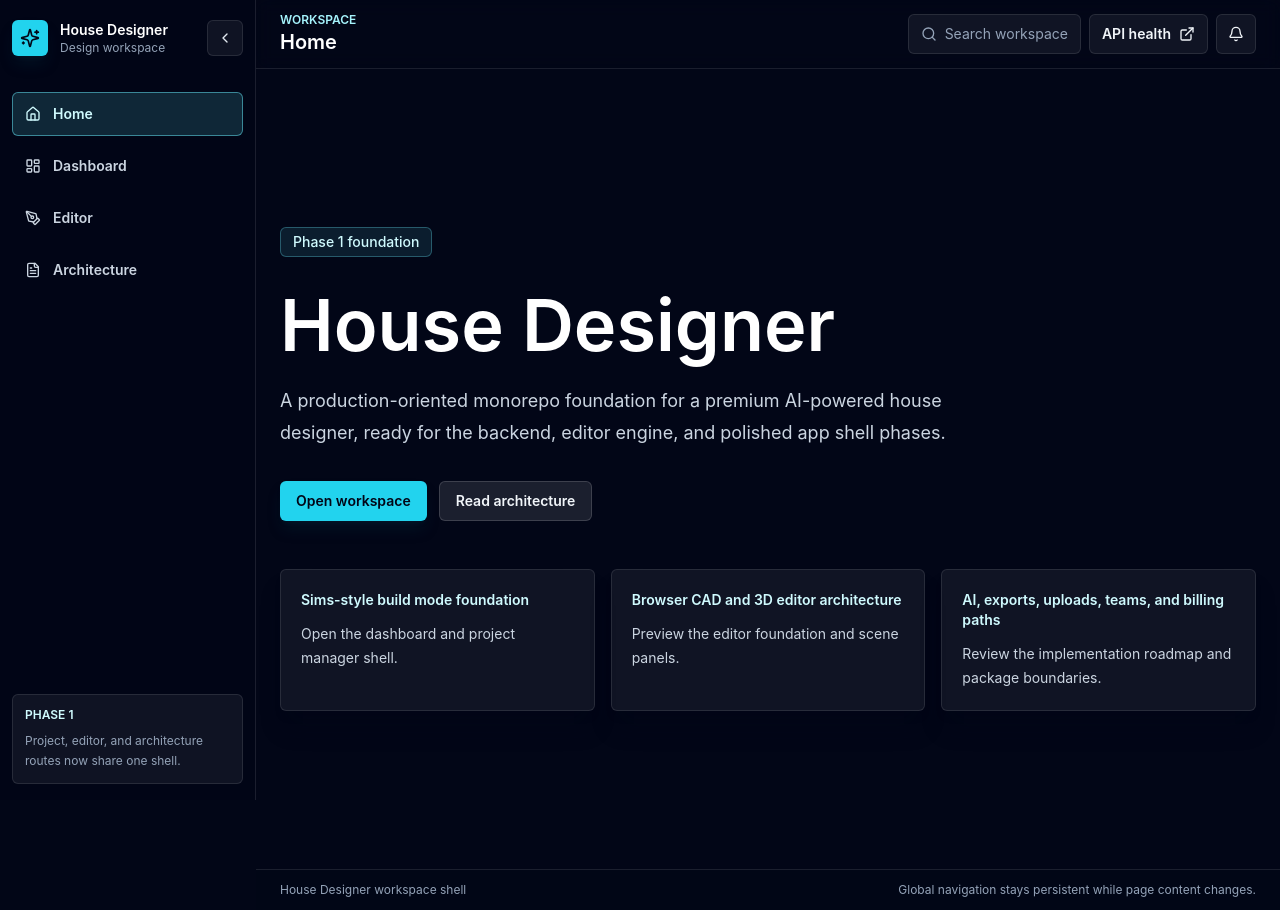
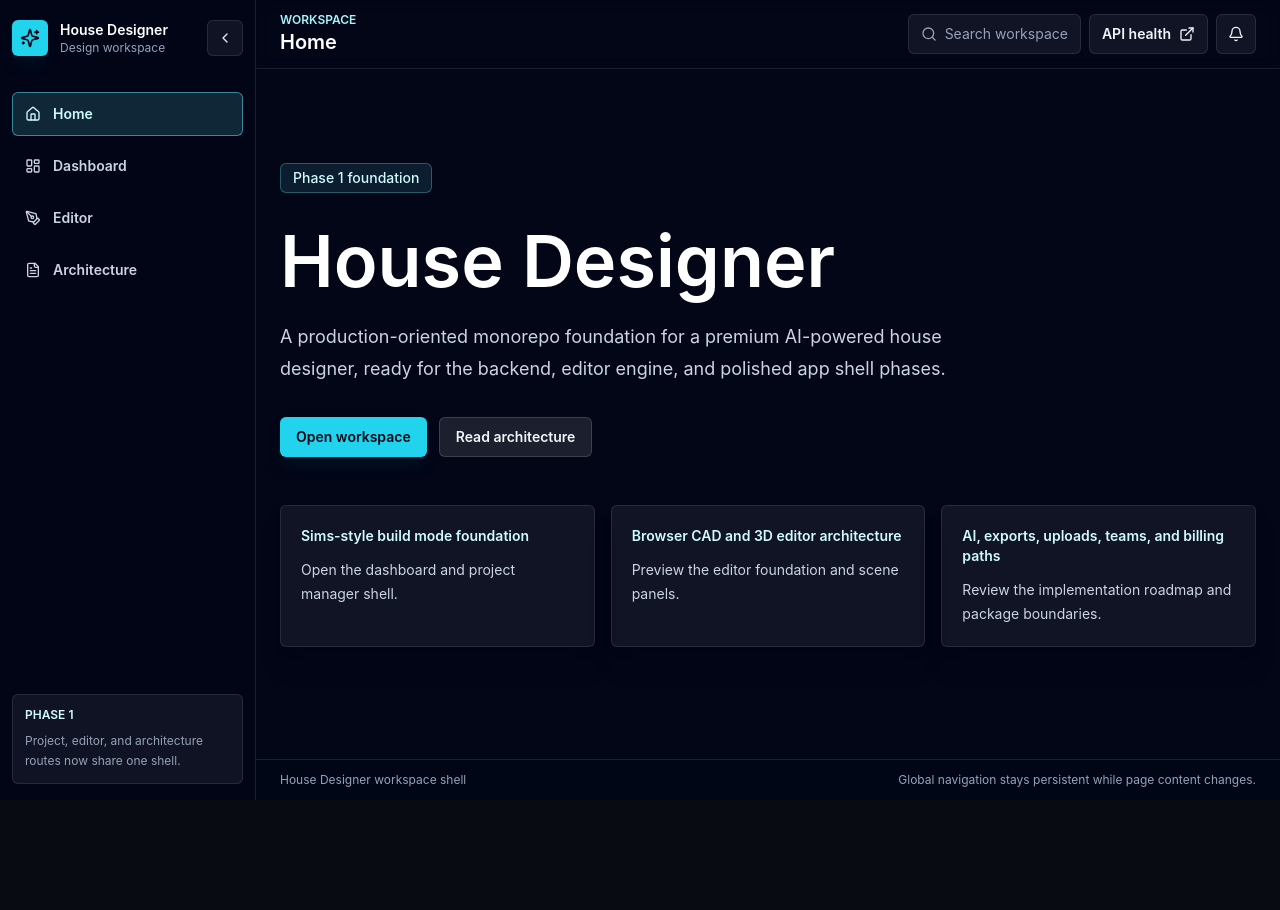
Before and after one commit to jlijano/masterbuilder, a Next.js app in the folder apps/web/: page / in a window 1280 px wide. After the commit the page ends 800 px from the top, so only its background shows below. Built offline with nearby package versions, Linux system fonts and the light colour scheme; no server answers.

Commit message:
Move home page content into global shell

```diff
--- a/apps/web/src/app/page.tsx
+++ b/apps/web/src/app/page.tsx
@@ -21,14 +21,14 @@ const featureCards = [
 
 export default function HomePage() {
   return (
-    <main className="flex min-h-screen items-center justify-center px-6 py-10">
-      <section className="w-full max-w-5xl">
+    <section className="flex min-h-[calc(100vh-8rem)] items-center justify-center px-4 py-10 md:px-6">
+      <div className="w-full max-w-5xl">
         <div className="mb-8 inline-flex rounded-md border border-cyan-300/30 bg-cyan-300/10 px-3 py-1 text-sm font-medium text-cyan-100">
           Phase 1 foundation
         </div>
-        <h1 className="max-w-4xl text-5xl font-semibold tracking-normal text-white sm:text-7xl">
+        <h2 className="max-w-4xl text-5xl font-semibold tracking-normal text-white sm:text-7xl">
           {PRODUCT_NAME}
-        </h1>
+        </h2>
         <p className="mt-6 max-w-2xl text-lg leading-8 text-slate-300">
           A production-oriented monorepo foundation for a premium AI-powered house designer,
           ready for the backend, editor engine, and polished app shell phases.
@@ -59,7 +59,7 @@ export default function HomePage() {
             </Link>
           ))}
         </div>
-      </section>
-    </main>
+      </div>
+    </section>
   );
 }
```
